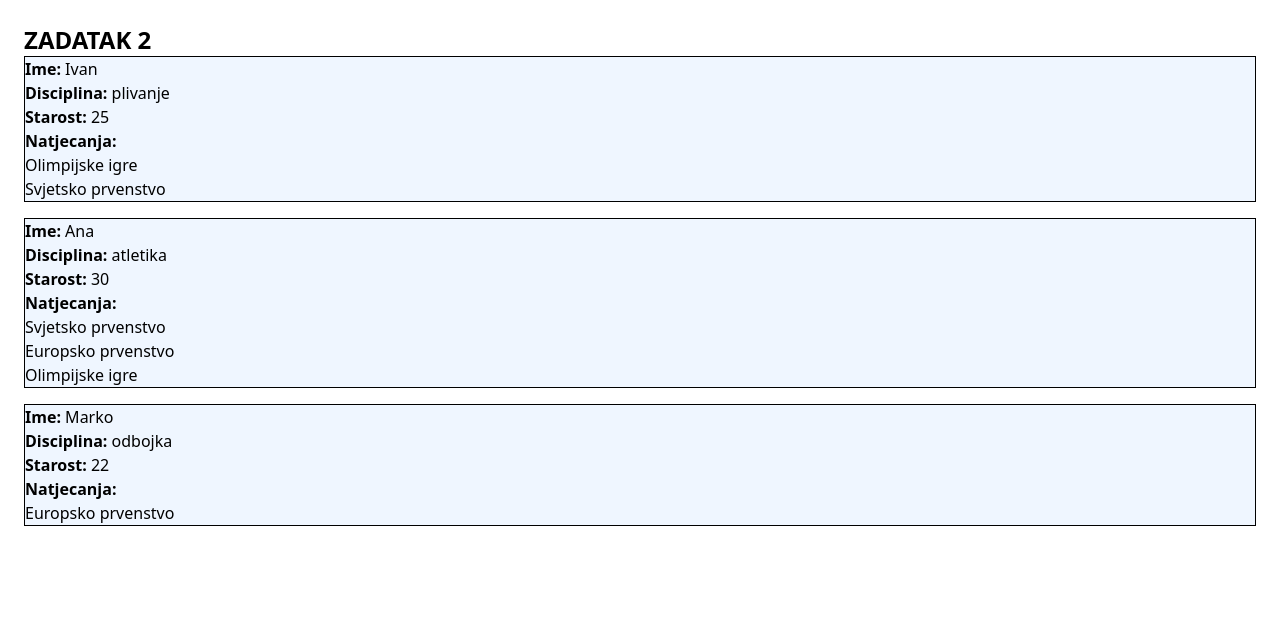
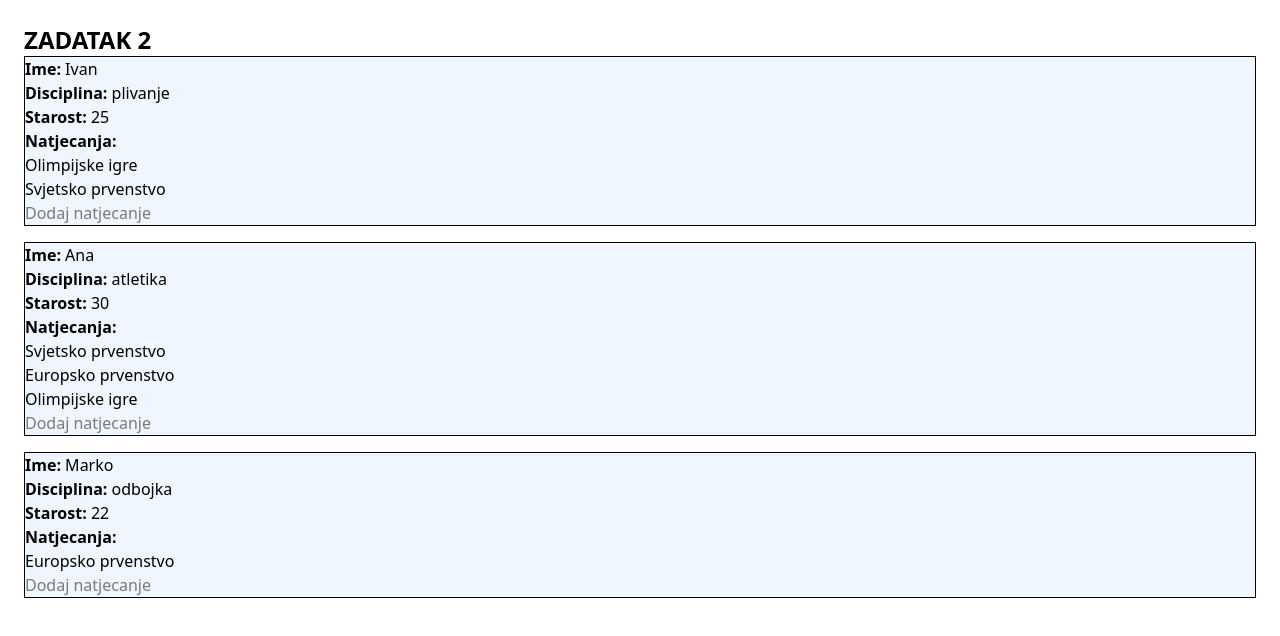
Before and after one commit to jsakoman/ProgramskoInzenjerstvo, a Vue app in the folder projekt_drugog_primjera_kolokvija/: page / in a window 1280 px wide. Shown: the top 636 px of the page. Built offline with nearby package versions, Linux system fonts and the light colour scheme.

Commit message:
Zadatak2_2

```diff
--- a/projekt_drugog_primjera_kolokvija/src/components/Zadatak_2.vue
+++ b/projekt_drugog_primjera_kolokvija/src/components/Zadatak_2.vue
@@ -21,6 +21,8 @@
             natjecanja: ['Europsko prvenstvo']
         }
     ])
+
+    const novo_natjecanje = ref([]) //niz jer imamo vise sportasa
 </script>
 
 <template>
@@ -38,6 +40,7 @@
                     {{ natjecanje }}
                 </li>
             </ul>
+            <input v-model="novo_natjecanje[index]" placeholder="Dodaj natjecanje"/>
         </div>
 
         </div>
```
